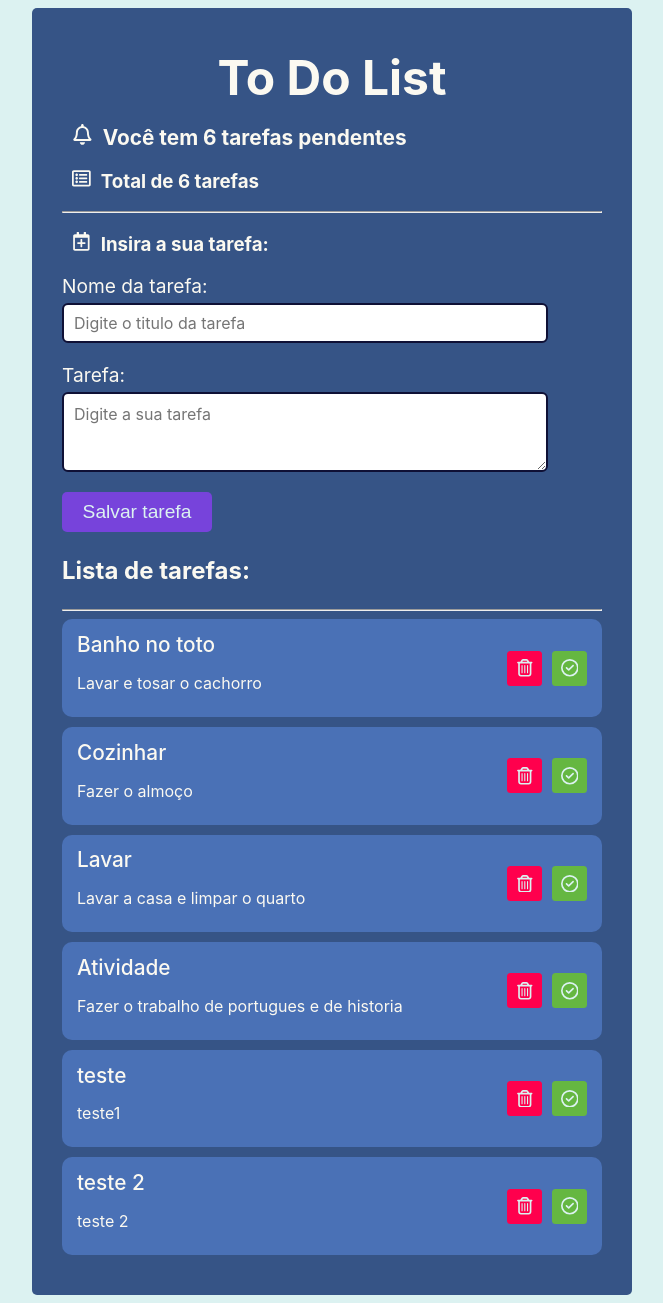
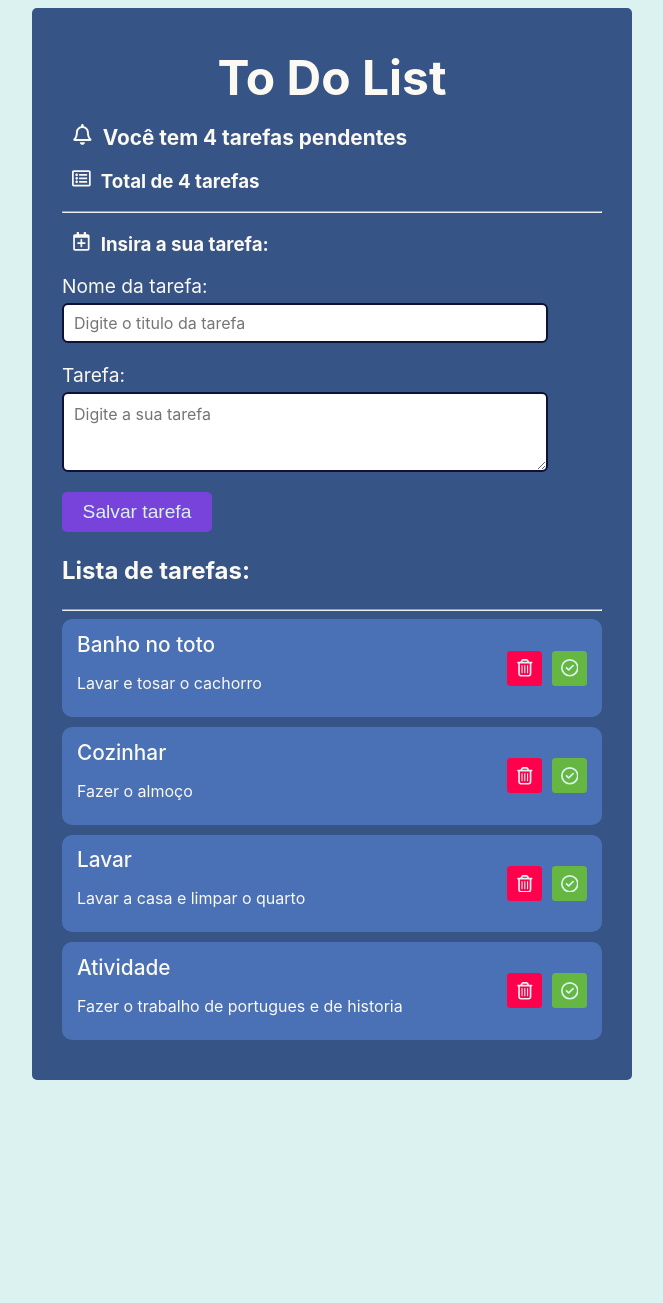
Before and after one commit to douglas-jpg/to-do-list, a React (Vite) app: page / in a window 1280 px wide. Shown: the whole page, without its empty margins (308-971 px from the left). After the commit the page ends 1088 px from the top, so only its background shows below. Built offline with nearby package versions, Linux system fonts and the light colour scheme; data requests are answered from the project's data file.

Commit message:
fix; resolvido o bug da renderização infinita

```diff
--- a/data/db.json
+++ b/data/db.json
@@ -23,18 +23,6 @@
             "title": "Atividade",
             "description": "Fazer o trabalho de portugues e de historia",
             "hasFinish": false
-    },
-    {
-      "id": 4,
-      "title": "teste",
-      "description": "teste1",
-      "hasFinish": false
-    },
-    {
-      "id": 5,
-      "title": "teste 2",
-      "description": "teste 2",
-      "hasFinish": false
         }
     ]
 }
--- a/src/App.jsx
+++ b/src/App.jsx
@@ -1,25 +1,33 @@
+import { useState, useEffect } from 'react';
 import FormTask from './components/FormTask';
 import Header from './components/Header';
 import TodoList from './components/TodoList';
 import './App.css';
-import { useState, useEffect } from 'react';
 
 function App() {
     const URL = 'http://localhost:5000/tasks';
     const [tasks, setTasks] = useState(null);
-    const [lastId, setLastId] = useState();
+    const [lastId, setLastId] = useState(0);
+
+    const fetchTasks = async () => {
+        const response = await fetch(URL);
+        const data = await response.json();
+        setTasks(data);
+        setLastId(data.length);
+    };
 
     useEffect(() => {
-        const searchTask = async () => {
-            const response = await fetch(URL);
-            const data = await response.json();
-            setTasks(data);
-            setLastId(data.length);
-        };
-        searchTask();
-    });
+        fetchTasks();
+    }, []);
 
     const handleFormSubmit = async (task) => {
+        if (!task.title || !task.description) {
+            return;
+        }
+
+        setLastId((prevId) => prevId + 1);
+        task.id = lastId;
+
         await fetch(URL, {
             method: 'POST',
             headers: {
@@ -27,12 +35,14 @@ function App() {
             },
             body: JSON.stringify(task),
         });
+
+        fetchTasks();
     };
 
     return (
         <div className='container'>
             <Header allTasks={tasks} />
-            <FormTask onFormSubmit={handleFormSubmit} lastId={lastId} />
+            <FormTask onFormSubmit={handleFormSubmit} />
             <TodoList hasTasks={tasks} />
         </div>
     );
--- a/src/components/FormTask.jsx
+++ b/src/components/FormTask.jsx
@@ -1,9 +1,9 @@
 import { FaRegCalendarPlus } from 'react-icons/fa';
 import { useState } from 'react';
 
-const FormTask = ({ onFormSubmit, lastId }) => {
+const FormTask = ({ onFormSubmit }) => {
     const [data, setData] = useState({
-        id: parseInt(lastId),
+        id: 0,
         title: '',
         description: '',
         hasFinish: false,
@@ -18,7 +18,6 @@ const FormTask = ({ onFormSubmit, lastId }) => {
 
     const handleSubmit = (e) => {
         e.preventDefault();
-
         onFormSubmit(data);
     };
 
```
Lines whose indentation alone changed are shown as unchanged.
